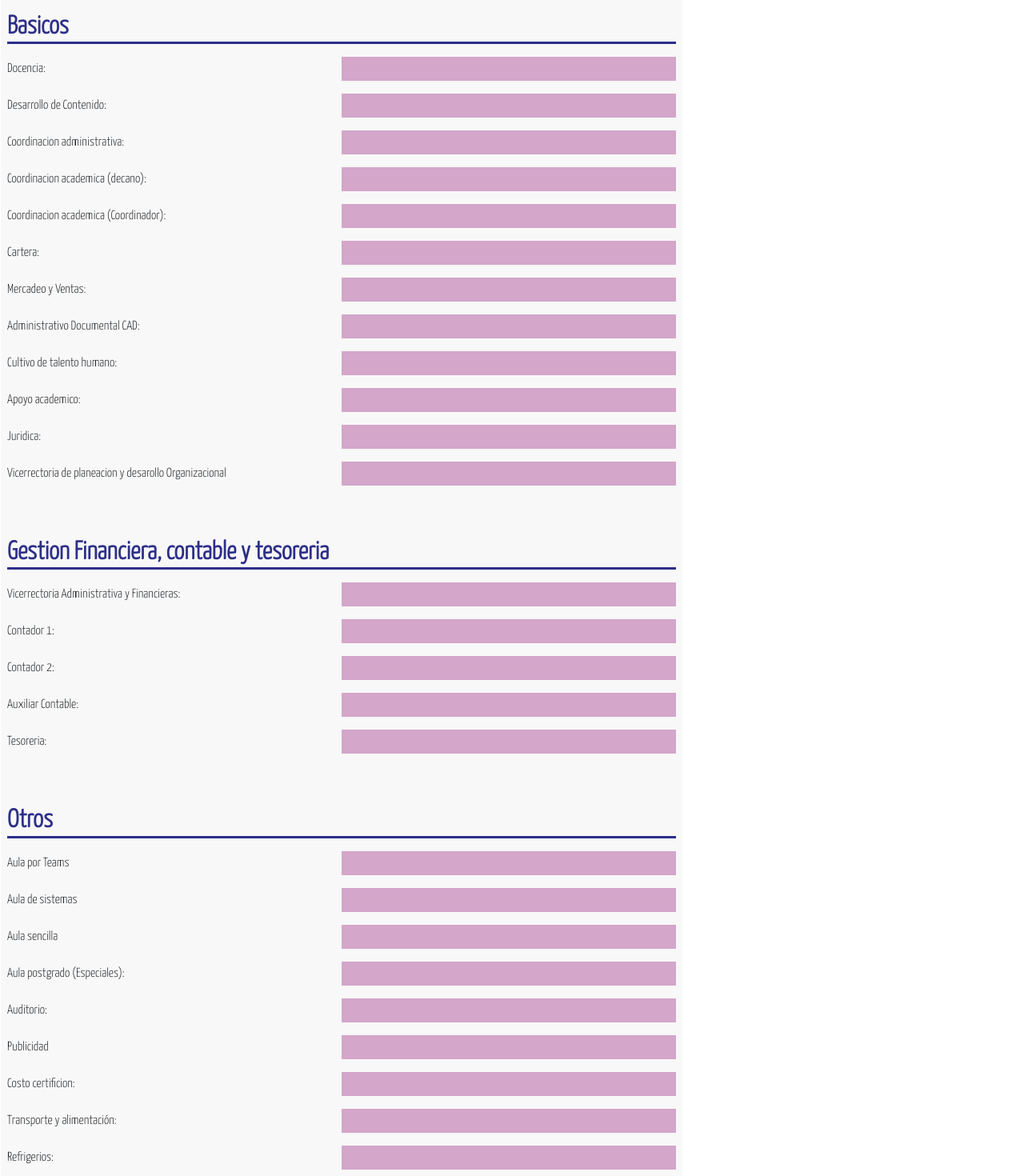
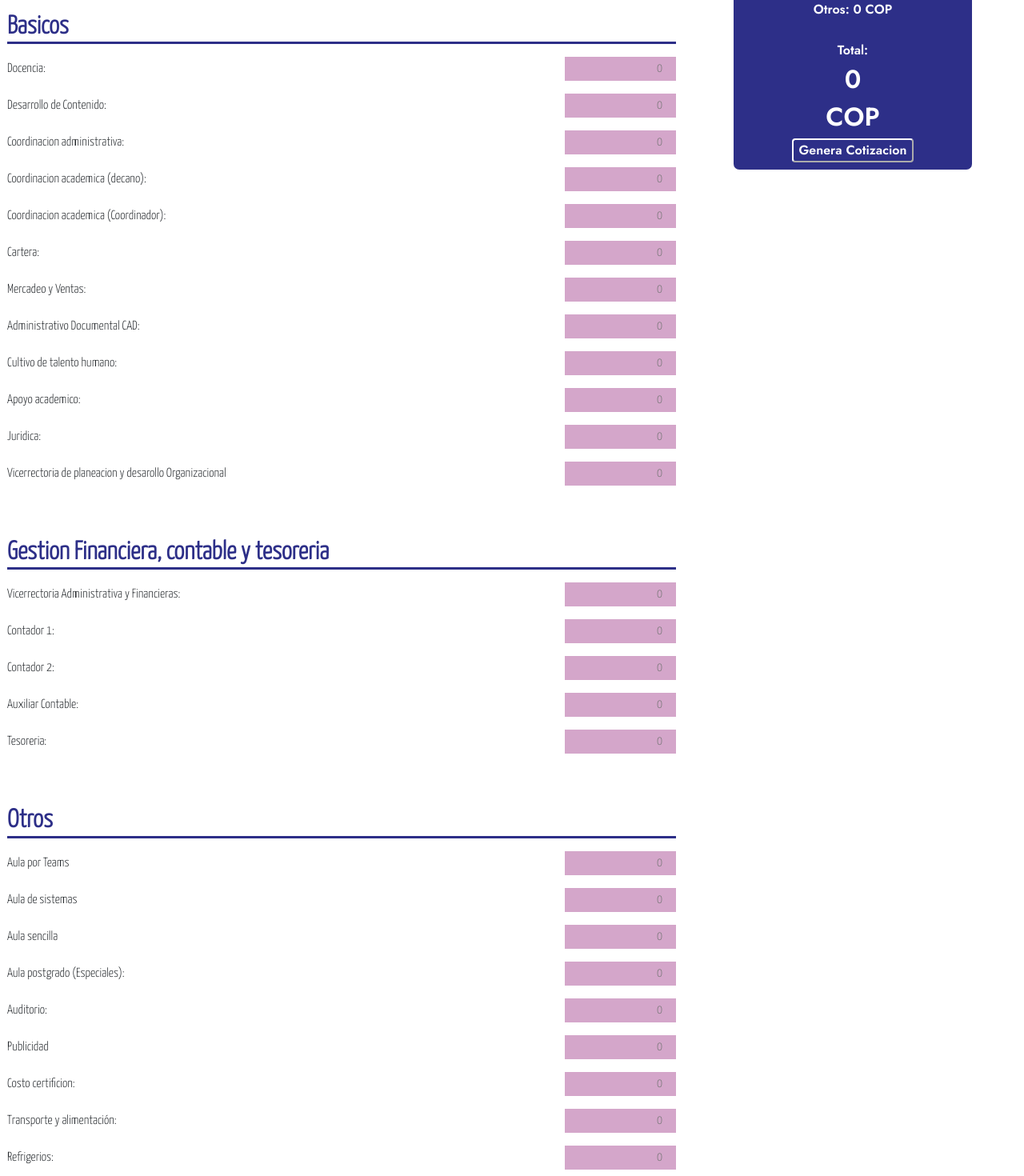
Before and after one commit to jpruedaort/CEIUSH_CLIENT, a React (Create React App) app in the folder Frontend/ppsena/: page / in a window 1280 px wide. Shown: the part 220-1690 px from the top of the page at 80% size. Built offline with nearby package versions, Linux system fonts and the light colour scheme.

Commit message:
Todos los items estan enlasados con los estados. Costo total ya se puede obtener. Falta multiplicar por escalares correspondiente de cada indice. Ver planilla suministrada por la UISH

```diff
--- a/Frontend/ppsena/src/App.css
+++ b/Frontend/ppsena/src/App.css
@@ -38,7 +38,7 @@ h1 {
 
 .leftmaincol {
   border-radius: 0.5rem;
-  background-color: rgba(219, 219, 219, 0.2);
+  background-color: white;
 }
 
 .leftmaincol h3 {
@@ -106,9 +106,10 @@ h1 {
 }
 
 .inputLine input {
-  width: 50%;
+  max-width: 300px;
   background-color: rgb(212, 166, 202);
   border: none;
+  text-align: end;
 }
 
 .inputLine select {
@@ -164,22 +165,26 @@ h1 {
   border-top-right-radius: 7px;
   font-family: "Jost", sans-serif;
   width: 70%;
-  height: 120px;
+  height: 20rem;
   color: white;
   display: flex;
   justify-content: center;
   align-items: center;
   flex-direction: column;
+  padding: 1rem;
 }
 
 .totalcost h3 {
   font-weight: 100;
   font-size: 1rem;
+  width: 100%;
 }
 
 .rightmaincol {
   display: flex;
   justify-content: center;
+  background-color: white;
+  margin-top: 2rem;
 }
 
 .rightmaincol button {
--- a/Frontend/ppsena/src/App.js
+++ b/Frontend/ppsena/src/App.js
@@ -1,4 +1,4 @@
-import React, { useState, createContext } from "react";
+import React, { useState, createContext, useEffect } from "react";
 import iushlogo from "./iushlogo.png";
 import "./App.css";
 import UserWindow from "./component/userWindow";
@@ -12,26 +12,124 @@ function App() {
   //Estados para abrir y cerrar las diferentes ventanas
   const [userInput, setUserInput] = useState(false); // Estado para crear nuevo usuario
   const [clientList, setclientList] = useState(false);
-  const [nombre, setNombre] = useState();
+  const [sumtotalBasicos, setSumtotalBasicos] = useState(0);
+  const [sumtotalGestion, setSumtotalGestion] = useState(0);
+  const [sumtotalOtros, setSumTotalOtros] = useState(0);
+  const [sumBasico, setSumBasico] = useState({
+    docencia: 0,
+    desarrollo: 0,
+    coordinacion: 0,
+    coordinaciod: 0,
+    coordinacioc: 0,
+    cartera: 0,
+    mercadeo: 0,
+    administrativo: 0,
+    cultivo: 0,
+    apoyo: 0,
+    juridica: 0,
+    vice: 0,
+  });
+  const [sumGestion, setSumGestion] = useState({
+    vicea: 0,
+    cont1: 0,
+    cont2: 0,
+    aux: 0,
+    tesoreria: 0,
+  });
+
+  const [sumOtros, setSumOtros] = useState({
+    aulaTeams: 0,
+    aulasist: 0,
+    aulasencilla: 0,
+    aulapost: 0,
+    auditorio: 0,
+    publicidad: 0,
+    costocert: 0,
+    transport: 0,
+    refri: 0,
+  });
+
+  //Actualiza el estado de  sumbasico cuando hay un cambio en el imput del grupo "basico"
+  const handleChangeBasico = (e) => {
+    const { name, value } = e.target;
+    setSumBasico((prevState) => ({
+      ...prevState,
+      [name]: value || 0,
+    }));
+  };
+
+  //Actualiza el estado de  sumGestion cuando hay un cambio en el imput del grupo "gestion"
+  const handleChangeGestion = (e) => {
+    const { name, value } = e.target;
+    setSumGestion((prevState) => ({
+      ...prevState,
+      [name]: value || 0,
+    }));
+  };
+
+  //Actualiza el estado de sumOtros cuando hay un cambio en el imput del grupo "otros"
+  const handleChangeOtros = (e) => {
+    const { name, value } = e.target;
+    setSumOtros((prevState) => ({
+      ...prevState,
+      [name]: value || 0,
+    }));
+    console.table(sumOtros);
+  };
 
   //para abrir o cerrar la ventana de nuevo usuario
   const toogleClient = (e) => {
     e.preventDefault();
     setUserInput(!userInput);
-    console.log("UserInput");
   };
 
   //Para abrir o cerrar la ventana de listas de clientes
   const toogleClientList = (e) => {
     e.preventDefault();
     setclientList(!clientList);
-    console.log("UserList");
   };
 
-  //cambia el nombre
-  const nombrehappy = (e) => {
-    setNombre(e.target.value);
-  };
+  // se usa useEffect para que cada vez que cambia el valor de input se haga la suma total
+
+  useEffect(() => {
+    // const sumtotbasico = (sumBasico) =>
+    //   Object.values(sumBasico).reduce((a, b) => a + b);
+    const sumtotbasico =
+      parseFloat(sumBasico.docencia) +
+      parseFloat(sumBasico.desarrollo) +
+      parseFloat(sumBasico.coordinacion) +
+      parseFloat(sumBasico.coordinaciod) +
+      parseFloat(sumBasico.coordinacioc) +
+      parseFloat(sumBasico.cartera) +
+      parseFloat(sumBasico.mercadeo) +
+      parseFloat(sumBasico.administrativo) +
+      parseFloat(sumBasico.cultivo) +
+      parseFloat(sumBasico.apoyo) +
+      parseFloat(sumBasico.juridica) +
+      parseFloat(sumBasico.vice);
+    setSumtotalBasicos(sumtotbasico);
+
+    const sumtotGestion =
+      parseFloat(sumGestion.vicea) +
+      parseFloat(sumGestion.cont1) +
+      parseFloat(sumGestion.cont2) +
+      parseFloat(sumGestion.aux) +
+      parseFloat(sumGestion.tesoreria);
+    setSumtotalGestion(sumtotGestion);
+
+    const constSumOtro =
+      parseFloat(sumOtros.aulaTeams) +
+      parseFloat(sumOtros.aulasist) +
+      parseFloat(sumOtros.aulasencilla) +
+      parseFloat(sumOtros.aulapost) +
+      parseFloat(sumOtros.auditorio) +
+      parseFloat(sumOtros.publicidad) +
+      parseFloat(sumOtros.costocert) +
+      parseFloat(sumOtros.transport) +
+      parseFloat(sumOtros.refri);
+
+    setSumTotalOtros(constSumOtro);
+  }, [sumBasico, sumGestion, sumOtros]);
 
   const value = { toogleClient, toogleClientList };
 
@@ -69,53 +167,113 @@ function App() {
               <div className="divider">
                 <div className="inputLine">
                   <label>Docencia: </label>
-                  <input onChange={(e) => nombrehappy(e)}></input>
+                  <input
+                    name="docencia"
+                    type="number"
+                    onChange={(e) => handleChangeBasico(e)}
+                    placeholder="0"
+                  ></input>
                 </div>
                 <div className="inputLine">
                   <label>Desarrollo de Contenido: </label>
-                  <input></input>
+                  <input
+                    name="desarrollo"
+                    type="number"
+                    onChange={(e) => handleChangeBasico(e)}
+                    placeholder="0"
+                  ></input>
                 </div>
                 <div className="inputLine">
                   <label>Coordinacion administrativa: </label>
-                  <input></input>
+                  <input
+                    name="coordinacion"
+                    type="number"
+                    onChange={(e) => handleChangeBasico(e)}
+                    placeholder="0"
+                  ></input>
                 </div>
                 <div className="inputLine">
                   <label>Coordinacion academica (decano): </label>
-                  <input></input>
+                  <input
+                    name="coordinaciod"
+                    type="number"
+                    onChange={(e) => handleChangeBasico(e)}
+                    placeholder="0"
+                  ></input>
                 </div>
                 <div className="inputLine">
                   <label>Coordinacion academica (Coordinador): </label>
-                  <input></input>
+                  <input
+                    name="coordinacioc"
+                    type="number"
+                    onChange={(e) => handleChangeBasico(e)}
+                    placeholder="0"
+                  ></input>
                 </div>
                 <div className="inputLine">
                   <label>Cartera: </label>
-                  <input></input>
+                  <input
+                    name="cartera"
+                    type="number"
+                    onChange={(e) => handleChangeBasico(e)}
+                    placeholder="0"
+                  ></input>
                 </div>
                 <div className="inputLine">
                   <label>Mercadeo y Ventas: </label>
-                  <input></input>
+                  <input
+                    name="mercadeo"
+                    type="number"
+                    onChange={(e) => handleChangeBasico(e)}
+                    placeholder="0"
+                  ></input>
                 </div>
                 <div className="inputLine">
                   <label>Administrativo Documental CAD: </label>
-                  <input></input>
+                  <input
+                    name="administrativo"
+                    type="number"
+                    onChange={(e) => handleChangeBasico(e)}
+                    placeholder="0"
+                  ></input>
                 </div>
                 <div className="inputLine">
                   <label>Cultivo de talento humano: </label>
-                  <input></input>
+                  <input
+                    name="cultivo"
+                    type="number"
+                    onChange={(e) => handleChangeBasico(e)}
+                    placeholder="0"
+                  ></input>
                 </div>
                 <div className="inputLine">
                   <label>Apoyo academico: </label>
-                  <input></input>
+                  <input
+                    name="apoyo"
+                    type="number"
+                    onChange={(e) => handleChangeBasico(e)}
+                    placeholder="0"
+                  ></input>
                 </div>
                 <div className="inputLine">
                   <label>Juridica: </label>
-                  <input></input>
+                  <input
+                    name="juridica"
+                    type="number"
+                    onChange={(e) => handleChangeBasico(e)}
+                    placeholder="0"
+                  ></input>
                 </div>
                 <div className="inputLine">
                   <label>
                     Vicerrectoria de planeacion y desarollo Organizacional{" "}
                   </label>
-                  <input></input>
+                  <input
+                    name="vice"
+                    type="number"
+                    onChange={(e) => handleChangeBasico(e)}
+                    placeholder="0"
+                  ></input>
                 </div>
               </div>
               <div className="groupnames">
@@ -124,24 +282,49 @@ function App() {
               <div className="divider">
                 <div className="inputLine">
                   <label>Vicerrectoria Administrativa y Financieras: </label>
-                  <input></input>
+                  <input
+                    name="vicea"
+                    type="number"
+                    onChange={(e) => handleChangeGestion(e)}
+                    placeholder="0"
+                  ></input>
                 </div>
 
                 <div className="inputLine">
                   <label>Contador 1: </label>
-                  <input></input>
+                  <input
+                    name="cont1"
+                    type="number"
+                    onChange={(e) => handleChangeGestion(e)}
+                    placeholder="0"
+                  ></input>
                 </div>
                 <div className="inputLine">
                   <label>Contador 2: </label>
-                  <input></input>
+                  <input
+                    name="cont2"
+                    type="number"
+                    onChange={(e) => handleChangeGestion(e)}
+                    placeholder="0"
+                  ></input>
                 </div>
                 <div className="inputLine">
                   <label>Auxiliar Contable: </label>
-                  <input></input>
+                  <input
+                    name="aux"
+                    type="number"
+                    onChange={(e) => handleChangeGestion(e)}
+                    placeholder="0"
+                  ></input>
                 </div>
                 <div className="inputLine">
                   <label>Tesoreria: </label>
-                  <input></input>
+                  <input
+                    name="tesoreria"
+                    type="number"
+                    onChange={(e) => handleChangeGestion(e)}
+                    placeholder="0"
+                  ></input>
                 </div>
               </div>
               <div className="groupnames">
@@ -150,39 +333,84 @@ function App() {
               <div className="divider">
                 <div className="inputLine">
                   <label>Aula por Teams</label>
-                  <input></input>
+                  <input
+                    name="aulaTeams"
+                    type="number"
+                    onChange={(e) => handleChangeOtros(e)}
+                    placeholder="0"
+                  ></input>
                 </div>
                 <div className="inputLine">
                   <label>Aula de sistemas</label>
-                  <input></input>
+                  <input
+                    name="aulasist"
+                    type="number"
+                    onChange={(e) => handleChangeOtros(e)}
+                    placeholder="0"
+                  ></input>
                 </div>
                 <div className="inputLine">
                   <label>Aula sencilla</label>
-                  <input></input>
+                  <input
+                    name="aulasencilla"
+                    type="number"
+                    onChange={(e) => handleChangeOtros(e)}
+                    placeholder="0"
+                  ></input>
                 </div>
                 <div className="inputLine">
                   <label>Aula postgrado (Especiales): </label>
-                  <input></input>
+                  <input
+                    name="aulapost"
+                    type="number"
+                    onChange={(e) => handleChangeOtros(e)}
+                    placeholder="0"
+                  ></input>
                 </div>
                 <div className="inputLine">
                   <label>Auditorio: </label>
-                  <input></input>
+                  <input
+                    name="auditorio"
+                    type="number"
+                    onChange={(e) => handleChangeOtros(e)}
+                    placeholder="0"
+                  ></input>
                 </div>
                 <div className="inputLine">
                   <label>Publicidad </label>
-                  <input></input>
+                  <input
+                    name="publicidad"
+                    type="number"
+                    onChange={(e) => handleChangeOtros(e)}
+                    placeholder="0"
+                  ></input>
                 </div>
                 <div className="inputLine">
                   <label>Costo certificion: </label>
-                  <input></input>
+                  <input
+                    name="costocert"
+                    type="number"
+                    onChange={(e) => handleChangeOtros(e)}
+                    placeholder="0"
+                  ></input>
                 </div>
                 <div className="inputLine">
                   <label>Transporte y alimentación: </label>
-                  <input></input>
+                  <input
+                    name="transport"
+                    type="number"
+                    onChange={(e) => handleChangeOtros(e)}
+                    placeholder="0"
+                  ></input>
                 </div>
                 <div className="inputLine">
                   <label>Refrigerios: </label>
-                  <input></input>
+                  <input
+                    name="refri"
+                    type="number"
+                    onChange={(e) => handleChangeOtros(e)}
+                    placeholder="0"
+                  ></input>
                 </div>
               </div>
               <div className="inputLine" id="btnLine">
@@ -190,14 +418,19 @@ function App() {
                   {" "}
                   + Agregar Parametro{" "}
                 </button>
-                <h1>{nombre}</h1>
               </div>
             </form>
           </div>
           <div className=" rightmaincol col-4  p-0">
             <div className="totalcost">
-              <h2>Costo total</h2>
-              <h3>123312 COP</h3>
+              <h2>Costo:</h2>
+              <h3>Basicos: {sumtotalBasicos} COP</h3>
+              <h3>Gestion: {sumtotalGestion} COP </h3>
+              <h3>Otros: {sumtotalOtros} COP</h3>
+              <br />
+              <h3>Total:</h3>
+              <h2>{sumtotalBasicos + sumtotalGestion + sumtotalOtros}</h2>
+              <h2>COP</h2>
               <button> Genera Cotizacion</button>
             </div>
           </div>
```
